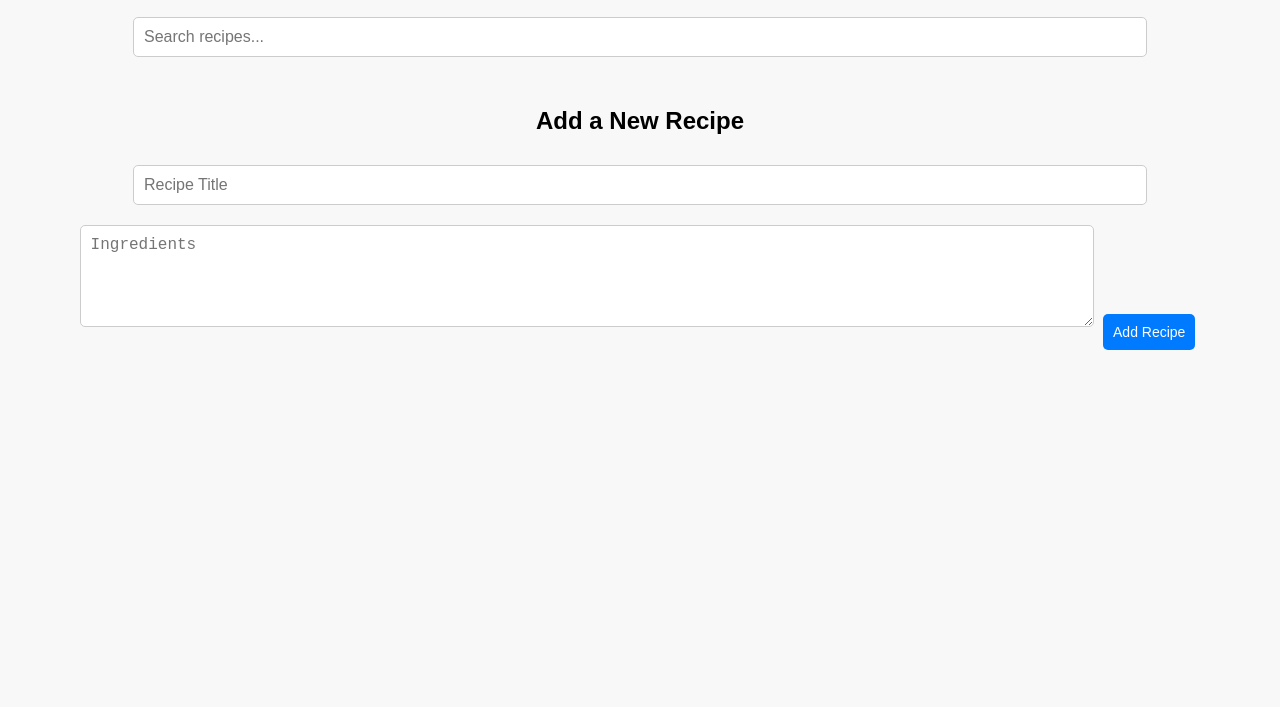
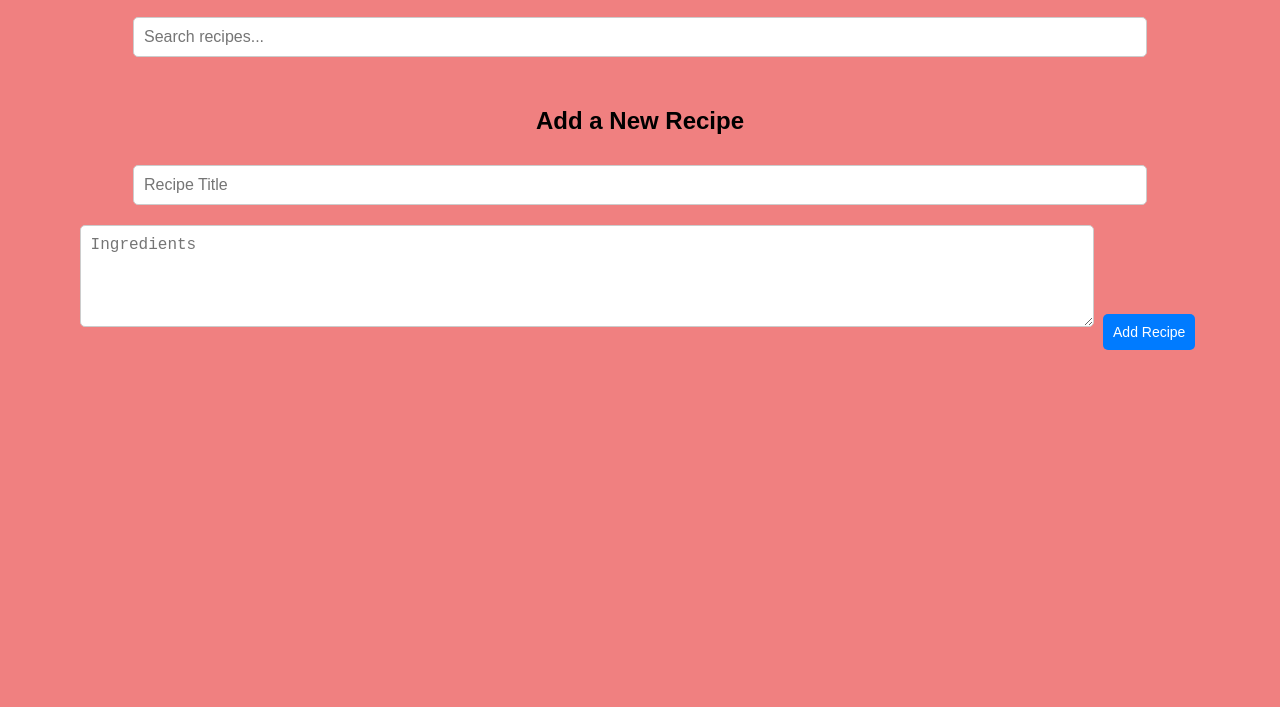
Before and after one commit to ly441/recipe-manager-app, a plain HTML site: page index.html in a window 1280 px wide. Shown: the part 93-800 px from the top of the page. Drawn offline with Linux system fonts and the light colour scheme; no server answers.

Commit message:
added a background color of light coral

```diff
--- a/css/styles.css
+++ b/css/styles.css
@@ -1,6 +1,6 @@
 body {
     font-family: Arial, sans-serif;
-    background-color: #f8f8f8;
+    background: lightcoral;
     margin: 0;
     padding: 20px;
     text-align: center;
```
